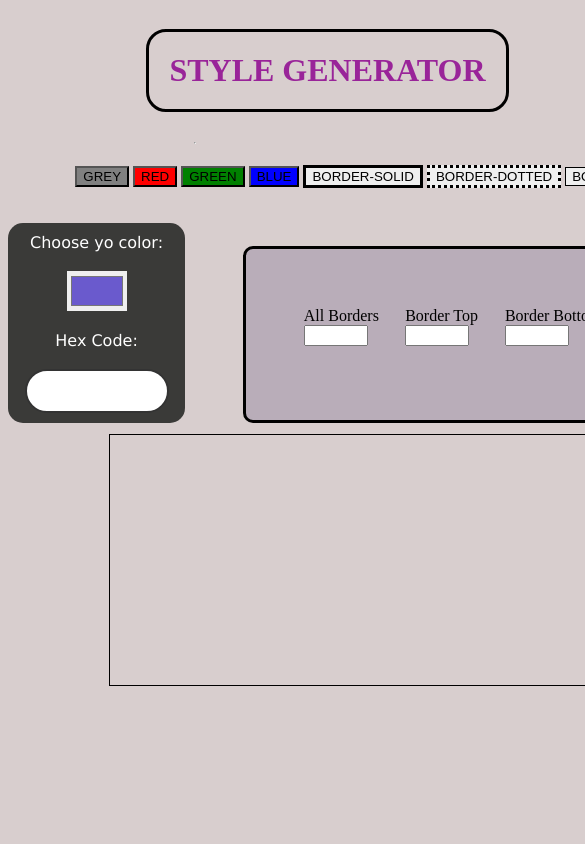
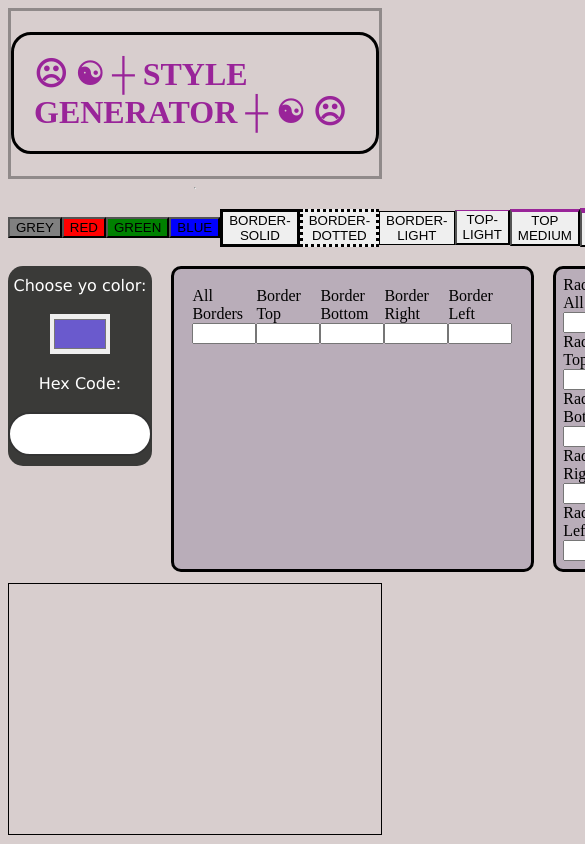
Before and after one commit to bxphxmxth/Style_Generator, a plain HTML site: page index.html in a window 390 px wide. Shown: the top 844 px of the page, 585 px wide, since content can reach past the window. Drawn offline with Linux system fonts and the light colour scheme.

Commit message:
responsive

```diff
--- a/index.html
+++ b/index.html
@@ -11,7 +11,14 @@
 
 <!-- Titre -->
 
-<h1 class="style-generator">STYLE GENERATOR</h1>
+<div class="divH1">
+
+     <h1 class="style-generator">
+     ☹ ☯ ┼ STYLE GENERATOR ┼ ☯ ☹ </h1>
+
+</div>
+
+
 <hr>
 
 <div class="test">
@@ -56,6 +63,8 @@
            </div>
 
      <!-- first label -->
+
+
 
 
      <div class="divWithLabel">
@@ -181,12 +190,17 @@
 
 
 
+
+<div class="parentSquare">
 <div class="square">
 
 
 
 </div>
 
+</div>
+
+
 
   <script src="./main.js"></script>
 </body>
--- a/style.css
+++ b/style.css
@@ -2,22 +2,36 @@ body{
      background-color: rgb(216, 206, 206);
      display: flex;
      flex-direction: column;
+     font-family: ;
 }
 
-
+.divH1{
+     border: solid  3px rgba(0, 0, 0, 0.335);
+     display: flex;
+     justify-content: center;
+     align-items: center;
+}
 .style-generator{
      color :rgb(153, 36, 153);
      border: solid 3px black;
      width: max-content;
-     margin-left: 37%;
      padding: 20px;
      border-radius: 20px;
 }
 
+.test{
+     /* display: flex;
+     justify-content: center;
+     align-items: center; */
+}
+
 .allBtn{
-     width: max-content;
-     margin-left: 18%;
+
+     /* margin-left: 18%; */
      margin-top: 3%;
+     display: flex;
+     justify-content: space-around;
+     align-items: center;
 
 }
 
@@ -84,7 +98,8 @@ body{
 
 .bgAndBorder{
      display: flex;
-     width: max-content;
+
+
 }
 
 .main {
@@ -97,7 +112,7 @@ body{
      color: #fff;
      font-family: verdana;
      border-radius: 15px;
-     margin-top: 3%;
+     margin-top: 5%;
      /* margin-left: ; */
  }
 
@@ -140,11 +155,15 @@ body{
 
 }
 
+.parentSquare{
+     display: flex;
+     justify-content: center;
+}
+
 .square{
      border: solid 1px;
      width: 500px;
      height: 250px;
-     margin-left: 27%;
      margin-top: 3%;
 
 }
```
